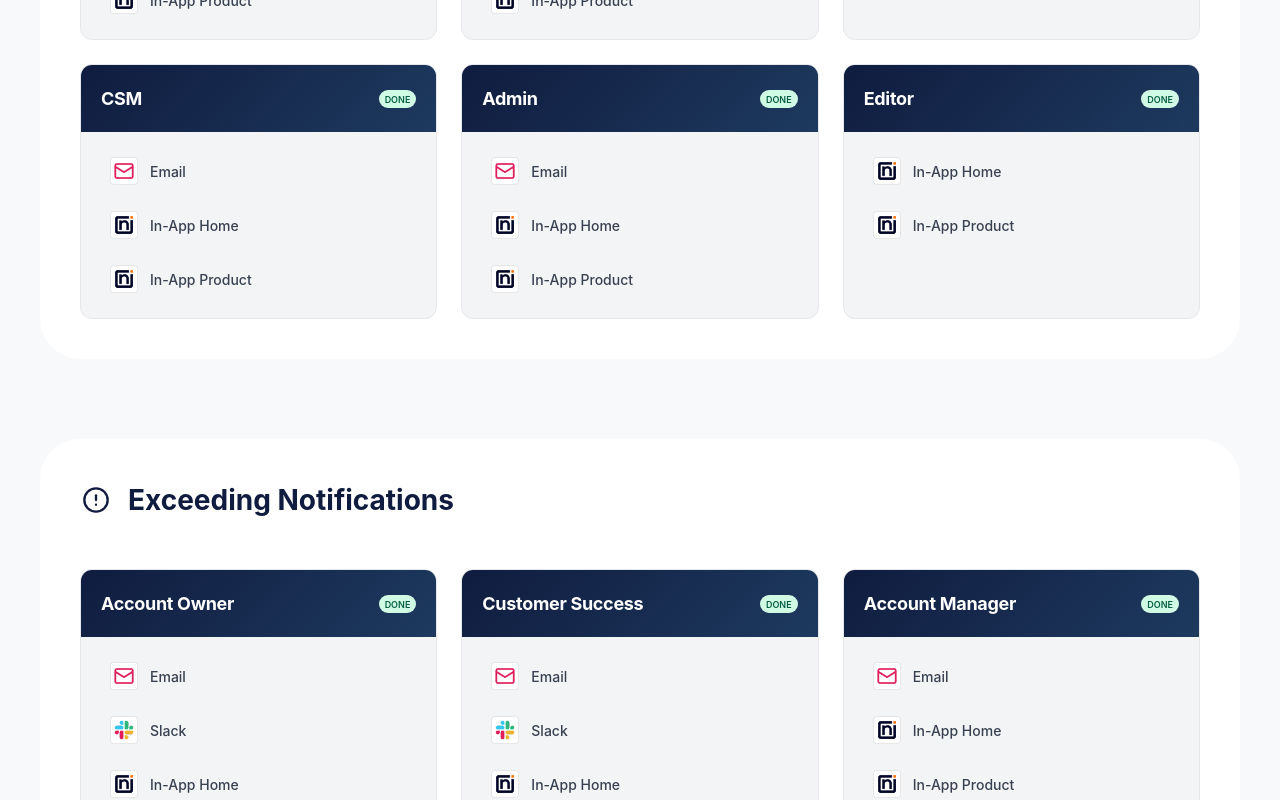
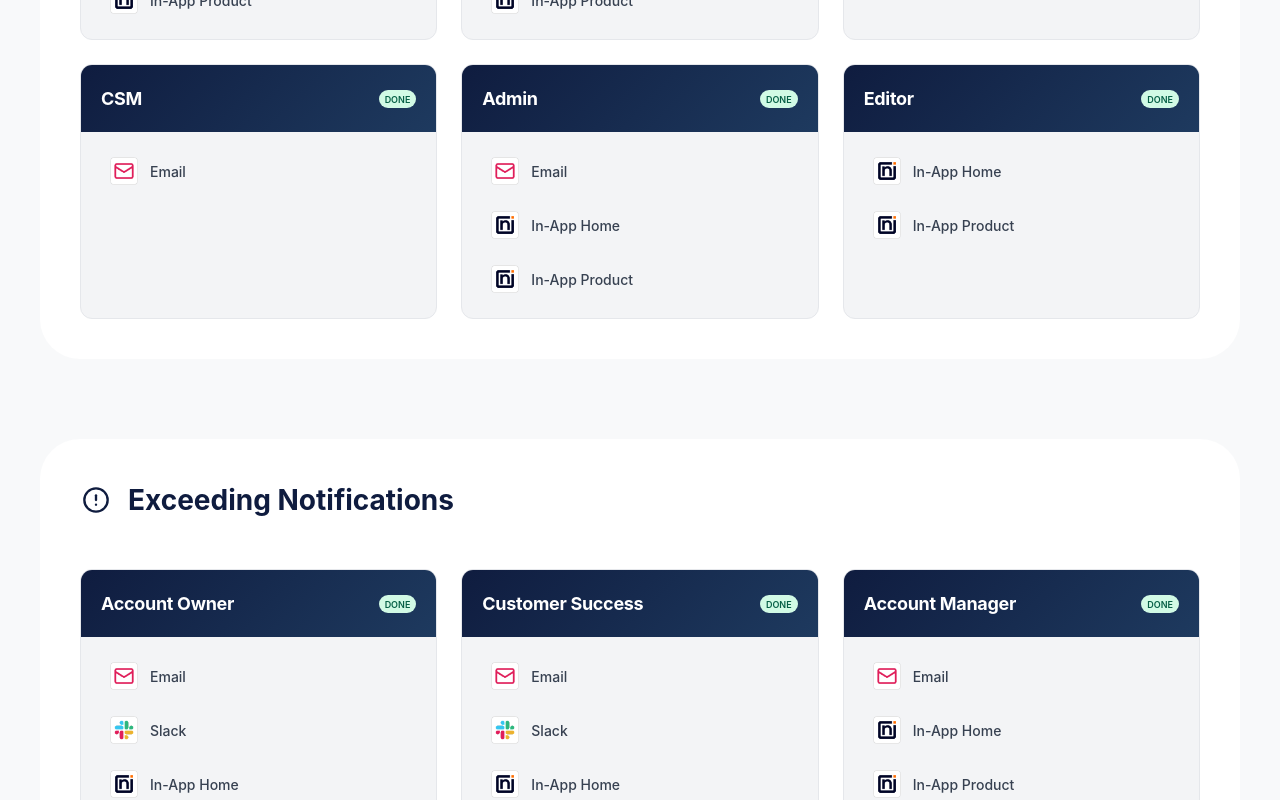
Before and after one commit to osama-eldrieny/threshold-notifications, a React (Vite) app: page / in a window 1280 px wide. Shown: the part 1920-2720 px from the top of the page. Built offline with nearby package versions, Linux system fonts and the light colour scheme; what @exp-textura/react would draw is missing.

Commit message:
fix: Remove in-app notifications from CSM card

```diff
--- a/src/components/Hub/NotificationCard.jsx
+++ b/src/components/Hub/NotificationCard.jsx
@@ -44,6 +44,8 @@ export function NotificationCard({ tier, userType, userLabel, channels }) {
           )}
         </>
 
+        {userType !== 'csm' && (
+          <>
             <div className="card-link inapp-home-link">
               <span className="link-icon"><img src={nintexIcon} alt="Nintex" /></span>
               <a
@@ -69,6 +71,8 @@ export function NotificationCard({ tier, userType, userLabel, channels }) {
                 In-App Product
               </a>
             </div>
+          </>
+        )}
       </div>
     </div>
   );
```
Also changed, not shown: 2 other files (tests, documents, lock files or other folders). Lines whose indentation alone changed are shown as unchanged.
